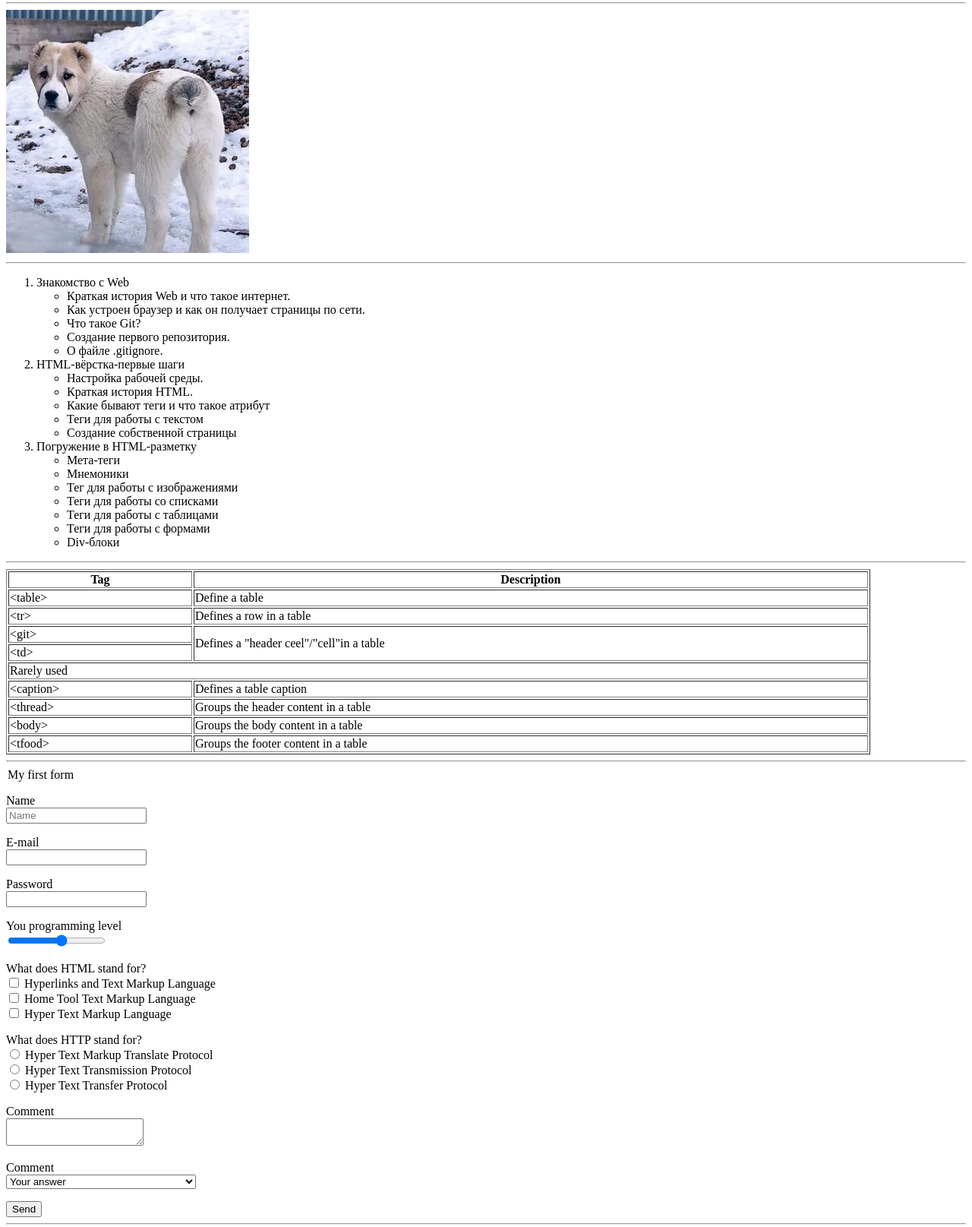
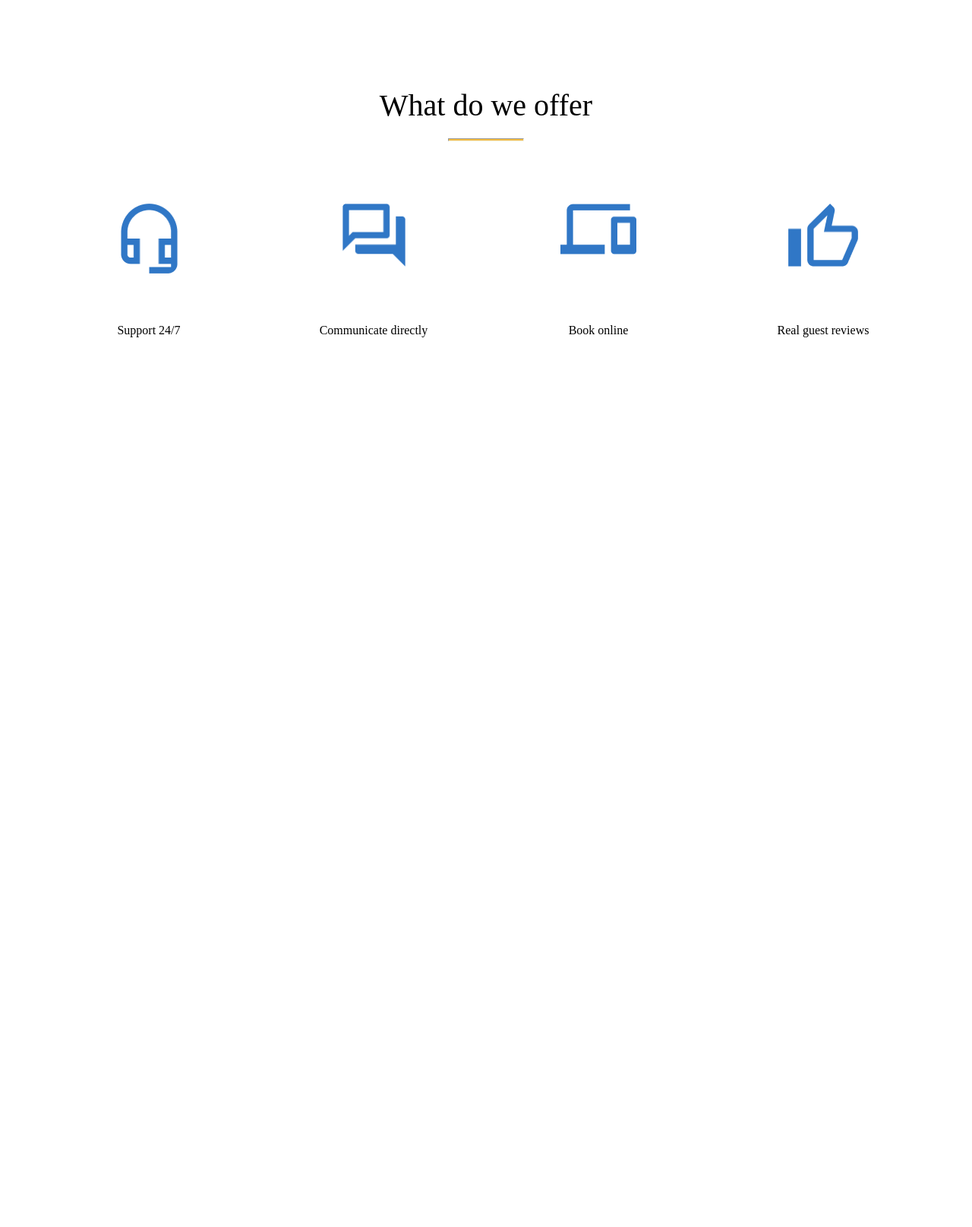
Before and after one commit to brahmankulov1997/if-html, a website: page index.html in a window 1280 px wide. Shown: the part 5-1620 px from the top of the page at 76% size. After the commit the page ends 800 px from the top, so only its background shows below. Drawn offline with Linux system fonts and the light colour scheme.

Commit message:
lesson4 done

```diff
--- a/index.html
+++ b/index.html
@@ -4,158 +4,35 @@
     <meta charset="UTF-8"/>
     <meta name="description" content="IT school from Belarus"/>
     <meta name="keywords" content="HTML, CSS, JavaScript"/>
-    <meta name="author" content="Bega Rahmankulov"/>
+    <meta name="author" content="Bega Rakhmankulov "/>
     <meta name="viewport" content="width=device-width, initial-scale=1.0"/>
+    <link rel="stylesheet" href="style.css"/>
+    <title>lesson 4</title>
 
-    <title>lesson 3</title>
 </head>
 <body>
-<hr/>
-<img src="images/Alabai.jpg" alt="Turkmen Alabai"/>
-<hr/>
-<ol>
-    <li>
-        Знакомство с Web
-        <ul>
-            <li>Краткая история Web и что такое интернет.</li>
-            <li>Как устроен браузер и как он получает страницы по сети.</li>
-            <li>Что такое Git?</li>
-            <li>Создание первого репозитория.</li>
-            <li>О файле .gitignore.</li>
-        </ul>
-    </li>
-    <li>
-        HTML-вёрстка-первые шаги
-        <ul>
-            <li>Настройка рабочей среды.</li>
-            <li>Краткая история HTML.</li>
-            <li>Какие бывают теги и что такое атрибут</li>
-            <li>Теги для работы с текстом</li>
-            <li>Создание собственной страницы</li>
-        </ul>
-    </li>
-    <li>
-        Погружение в HTML-разметку
-        <ul>
-            <li>Мета-теги</li>
-            <li>Мнемоники</li>
-            <li>Тег для работы с изображениями</li>
-            <li>Теги для работы со списками</li>
-            <li>Теги для работы с таблицами</li>
-            <li>Теги для работы с формами</li>
-            <li>Div-блоки</li>
-        </ul>
-    </li>
-</ol>
-<hr/>
-<table border="1" width="90%">
-    <thead>
-    <tr>
-        <th>Tag</th>
-        <th>Description</th>
-    </tr>
-    </thead>
-    <tbody>
-    <tr>
-        <td>&lt;table&gt;</td>
-        <td>Define a table</td>
-    </tr>
-    <tr>
-        <td>&lt;tr&gt;</td>
-        <td>Defines a row in a table</td>
-    </tr>
-    <tr>
-        <td>&lt;git&gt;</td>
-        <td rowspan="2">Defines a "header ceel"/"cell"in a table</td>
-    </tr>
-    <tr>
-        <td>&lt;td&gt;</td>
-    </tr>
-    <tr>
-        <td colspan="2">Rarely used</td>
-    </tr>
-    <tr>
-        <td>&lt;caption&gt;</td>
-        <td>Defines a table caption</td>
-    </tr>
-    <tr>
-        <td>&lt;thread&gt;</td>
-        <td>Groups the header content in a table</td>
-    </tr>
-    <tr>
-        <td>&lt;body&gt;</td>
-        <td>Groups the body content in a table</td>
-    </tr>
-    <tr>
-        <td>&lt;tfood&gt;</td>
-        <td>Groups the footer content in a table</td>
-    </tr>
-    </tbody>
-</table>
-<hr/>
-<form action="/">
-    <legend>My first form</legend>
-    <p>
-        <label for="name">Name</label><br/>
-        <input
-                id="name"
-                name="name"
-                type="text"
-                placeholder="Name"
-                required />
-    </p>
-    <p>
-        <label for="email">E-mail</label><br/>
-        <input id="email" name="email" type="email" required/>
-    </p>
-    <p>
-        <label for="password">Password</label><br/>
-        <input id="password" name="password" type="password" required/>
-    </p>
-    <p>
-        <label for="level">You programming level</label></br>
-        <input id="level" name="level" type="range" min="1" max="10"/>
-    </p>
-    <p>
-        What does HTML stand for?<br/>
-        <input id="box1" name="html" type="checkbox" value="1"/>
-        <label for="box1">Hyperlinks and Text Markup Language</label></br>
-        <input id="box2" name="html" type="checkbox" value="2"/>
-        <label for="box2">Home Tool Text Markup Language</label></br>
-        <input id="box3" name="html" type="checkbox" value="3"/>
-        <label for="box3">Hyper Text Markup Language</label></br>
-    </p>
-    <p>
-        What does HTTP stand for?<br/>
-        <input id="1" name="http" type="radio" value="1"/>
-        <label for="1">Hyper Text Markup Translate Protocol</label></br>
-        <input id="2" name="http" type="radio" value="2"/>
-        <label for="2">Hyper Text Transmission Protocol</label></br>
-        <input id="3" name="http" type="radio" value="3"/>
-        <label for="3">Hyper Text Transfer Protocol</label></br>
-    </p>
-    <p>
-        <label for=comment>Comment</label><br/>
-        <textarea
-                id="comment"
-                name="comment"
-                placeholder="Coomment"
-                maxlength="500"
-        >
-      </textarea>
-    </p>
-    <p>
-        <label for="select_html">Comment</label><br/>
-        <select id="select_html" name="select_html">
-            <option disabled selected>Your answer</option>
-            <option value="1">Hyperlinks and Text Markup Language</option>
-            <option value="2">Home Tool Text Markup Language</option>
-            <option value="3">Hyper Text Markup Language</option>
-        </select>
-    </p>
-    <button>Send</button>
-    </fieldset>
-</form>
-<hr/>
+<div class="container">
+    <h2>What do we offer</h2>
+    <hr/>
+    <div class="wrapper">
+
+        <div class="support">
+            <img alt="Support" src="../if-html/images/support.png">
+            <a>Support 24/7</a>
+        </div>
+        <div class="communication">
+            <img alt="Communicate " src="../if-html/images/communication.png">
+            <a>Communicate directly</a>
+        </div>
+        <div class="booking">
+            <img alt="Book " src="../if-html/images/booking.png">
+            <a>Book online</a>
+        </div>
+        <div class="reviews">
+            <img alt="Guest" src="../if-html/images/review.png">
+            <a>Real guest reviews</a>
+        </div>
+    </div>
+</div>
 </body>
 </html>
--- /dev/null
+++ b/style.css
@@ -0,0 +1,66 @@
+
+*{
+    padding: 0;
+    margin: 0;
+    box-sizing: border-box;
+}
+a{
+    font-weight: 500;
+}
+.container{
+    display: flex;
+    flex-direction: column;
+    align-items: center;
+    max-width: 1440px;
+    height: 569px;
+    background-color: #FFFFFF;
+}
+h2{
+    margin-top: 120px;
+    font-size: 40px;
+    font-weight: 500;
+    text-align: center;
+}
+.container>hr{
+    margin-top: 20px;
+    width: 100px;
+    height: 4px;
+    background-color: #F5BD41;
+}
+.wrapper{
+    margin-top: 82px;
+    display: flex;
+    flex-direction: row;
+    justify-content: space-between;
+    margin-left: 104px;
+    margin-right: 104px;
+}
+.reviews,.booking,.communication,.support{
+    width: 296px;
+    height: 176px;
+    display: flex;
+    flex-direction: column;
+    justify-content: space-between;
+    align-items: center;
+
+}
+.wrapper_img{
+    width: 100px;
+    height: 100px;
+}
+.support>img{
+    width: 75px;
+    height: 92px;
+}
+.communication>img{
+    width: 83px;
+    height: 83px;
+}
+.booking>img{
+    width: 100px;
+    height: 67px;
+}
+.reviews>img{
+    width: 92px;
+    height: 83px;
+}
```
Also changed, not shown: images/booking.png (added), images/communication.png (added), images/review.png (added), images/support.png (added).
